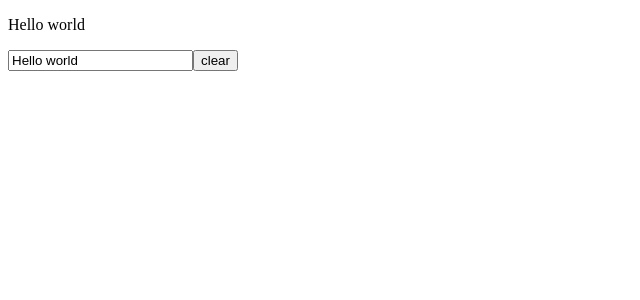
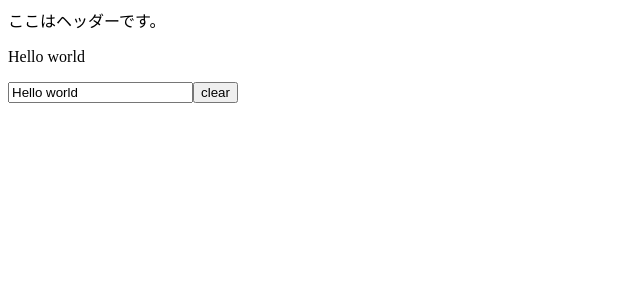
Before and after one commit to sho-kasama/many__study, a Vue app in the folder five-app/: page / in a window 1280 px wide. Shown: the top 300 px of the page, without its empty margins (0-640 px from the left). Built offline with nearby package versions, Linux system fonts and the light colour scheme.

Commit message:
ref #13 add: component

```diff
--- a/five-app/src/App.vue
+++ b/five-app/src/App.vue
@@ -1,5 +1,6 @@
 <template>
   <div>
+    <myheader></myheader>
     <p v-if="msg.length > 0">{{msg}}</p>
     <p v-else>to text</p>
     <input type="text" v-model="msg">
@@ -8,7 +9,12 @@
 </template>
 
 <script>
+import myheader from "./components/myheader";
+
 export default {
+  components: {
+    myheader
+  },
   data() {
     return {
       msg: "Hello world"
@@ -22,26 +28,15 @@ export default {
 };
 </script>
 
-<!-- 画面ではテキストボックスが追加されました。
-ここではテキストボックスをいじると表示も変わる。
-特にコールバックなども指定していないのにこういう事ができるのが
-いわゆる、データバインディングの凄さ。
--->
+<!-- 画面ではテキストボックスが追加されました。ここではテキストボックスをいじると表示も変わる。
+特にコールバックなども指定していないのにこういう事ができるのがいわゆる、データバインディングの凄さ。-->
 
-<!--
-pタグの所に v-ifが加わり文字長のチェックをしている。
-文字長があれば普通に表示する、そうじゃなければ(length0)v-elseの処理に入って、
-no textのpタグが出てくる
--->
+<!--pタグの所に v-ifが加わり文字長のチェックをしている。文字長があれば普通に表示する、そうじゃなければ(length0)v-elseの処理に入って、no textのpタグが出てくる-->
 
-<!--
-イベントで処理する
-ボタン<button>を追加してクリックで clear()が呼び出されるようにしてる。
-@click="clear()"です、呼び出された関数の実態はmethods内にある、
-非常にシンプルにmsg=''でからにしているだけ。x
--->
+<!--イベントで処理するボタン<button>を追加してクリックで clear()が呼び出されるようにしてる。@click="clear()"です、呼び出された関数の実態はmethods内にある、
+非常にシンプルにmsg=''でからにしているだけ。-->
 
-<!--
-動きとしては、@clickでclear()が呼び出されて、msg=''でmsgが空になってデータバインディングの結果表示が
-更新されてv-ifで文字長がゼロなので no textになる
--->
+<!-- 動きとしては、@clickでclear()が呼び出されて、msg=''でmsgが空になってデータバインディングの結果表示が
+更新されてv-ifで文字長がゼロなので no textになる-->
+
+<!-- ヘッダーの呼び出し部分を作る -->
--- /dev/null
+++ b/five-app/src/components/myheader.vue
@@ -0,0 +1,3 @@
+<template>
+  <div>ここはヘッダーです。</div>
+</template>
```
